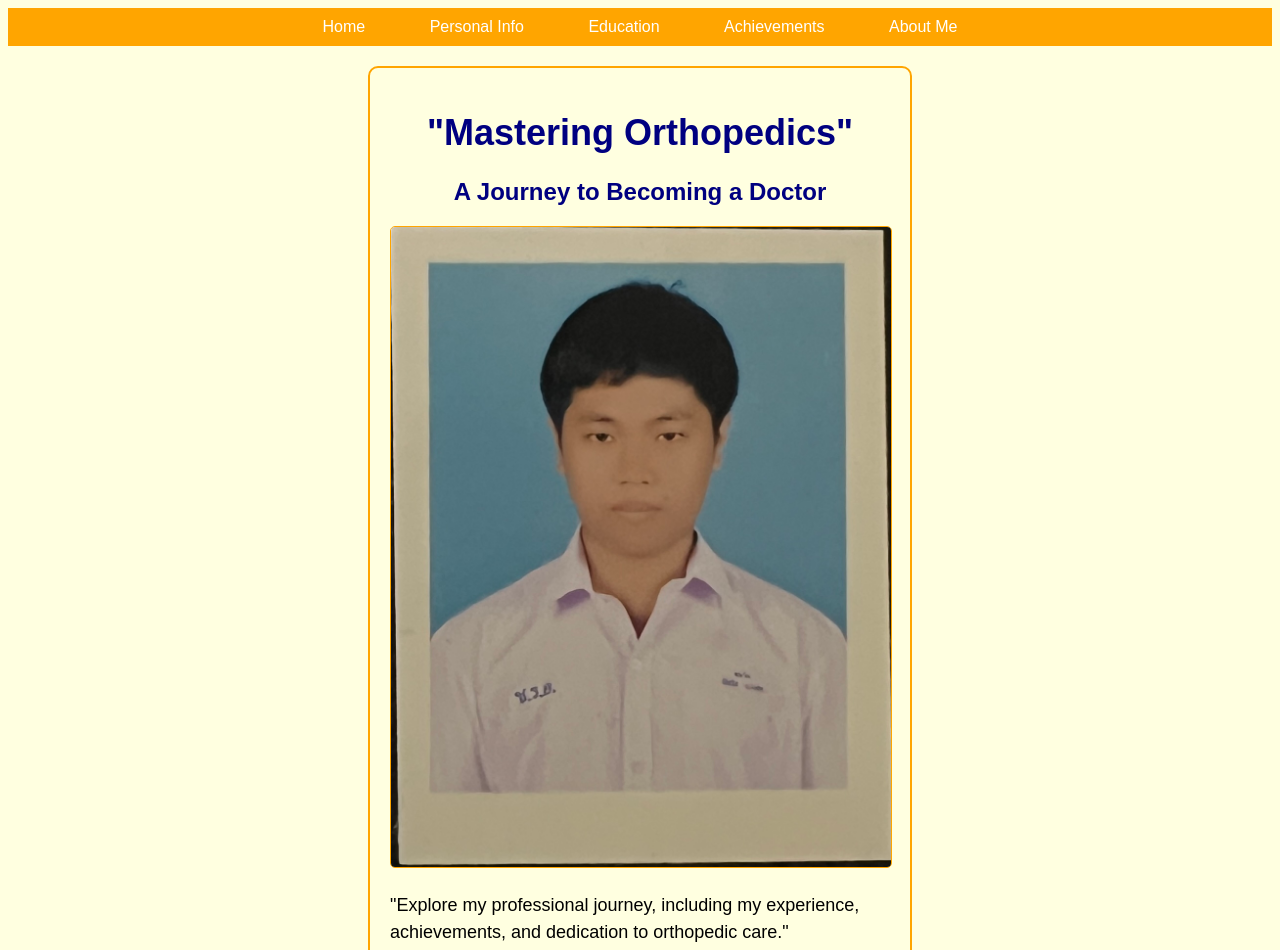
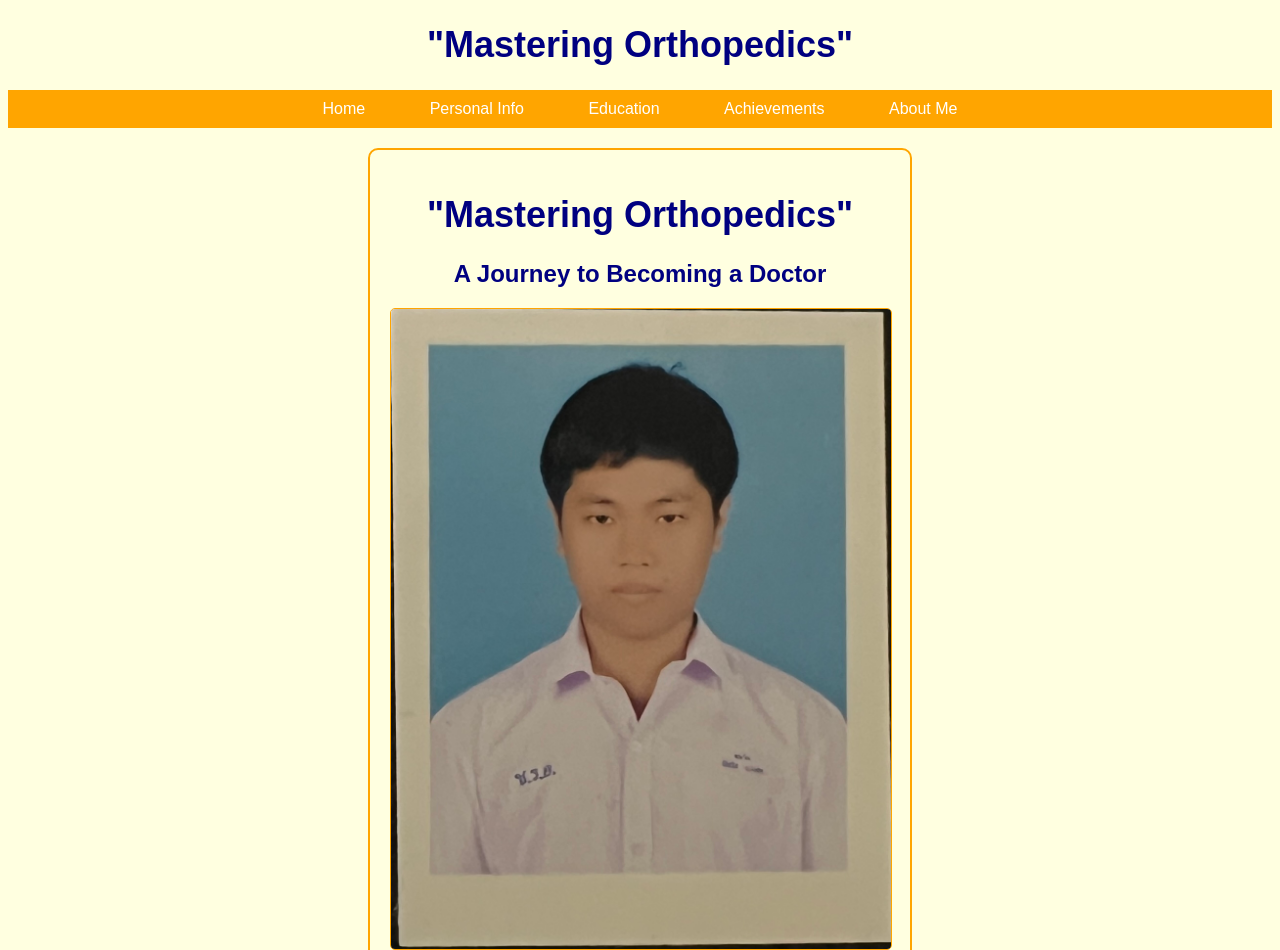
Before and after one commit to AkaratKem/AkaratKem.github.io, a plain HTML site: page home.html in a window 1280 px wide. Shown: the top 950 px of the page. Drawn offline with Linux system fonts and the light colour scheme.

Commit message:
Update home.html

```diff
--- a/home.html
+++ b/home.html
@@ -4,6 +4,7 @@
 </head>
 <body>
 <link rel="stylesheet" href="mystyle.css">
+<h1>"Mastering Orthopedics"</h1>
 <div class="nav">
   <a href="home.html">Home</a>
   <a href="info.html">Personal Info</a>
```
